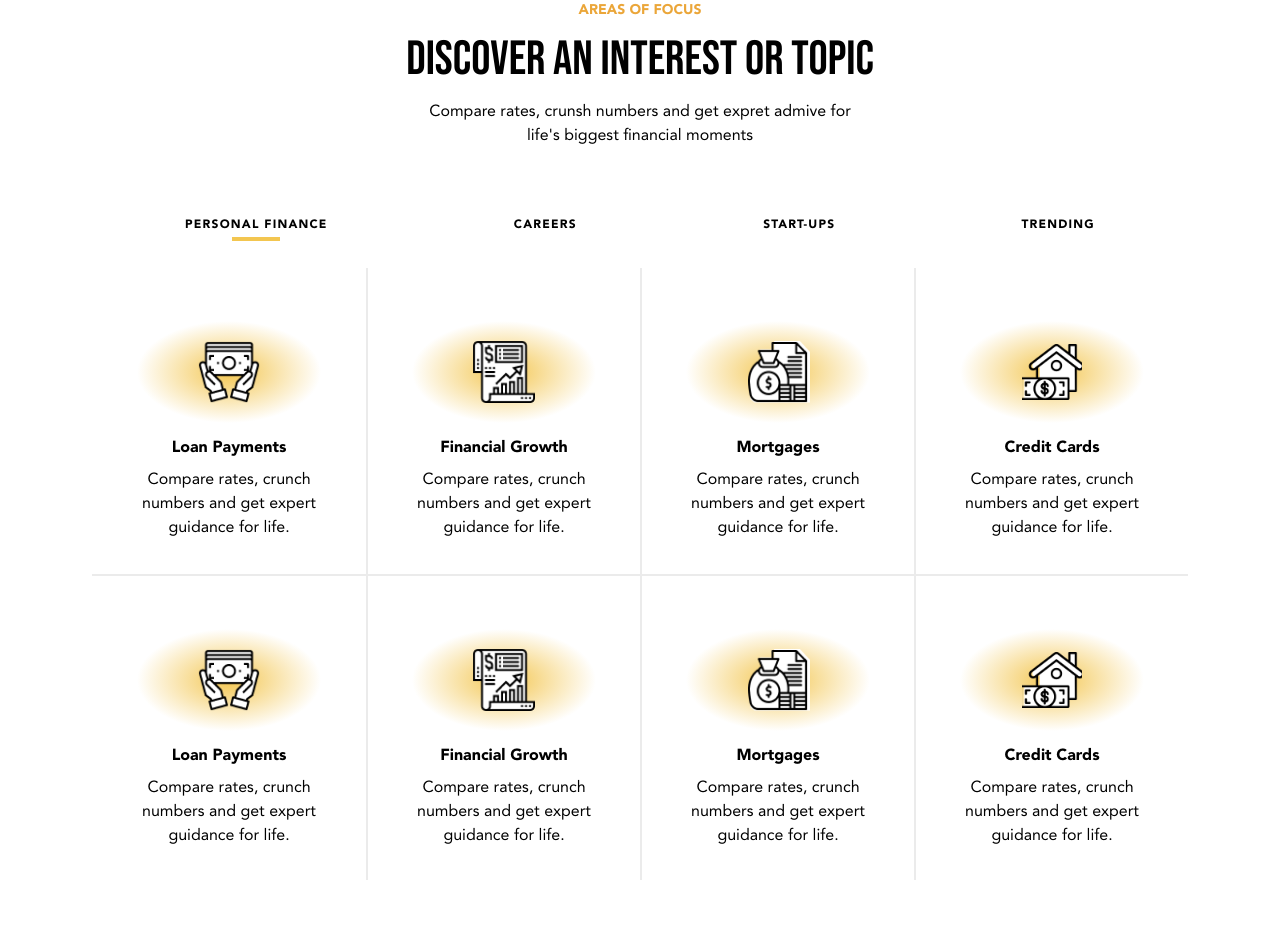
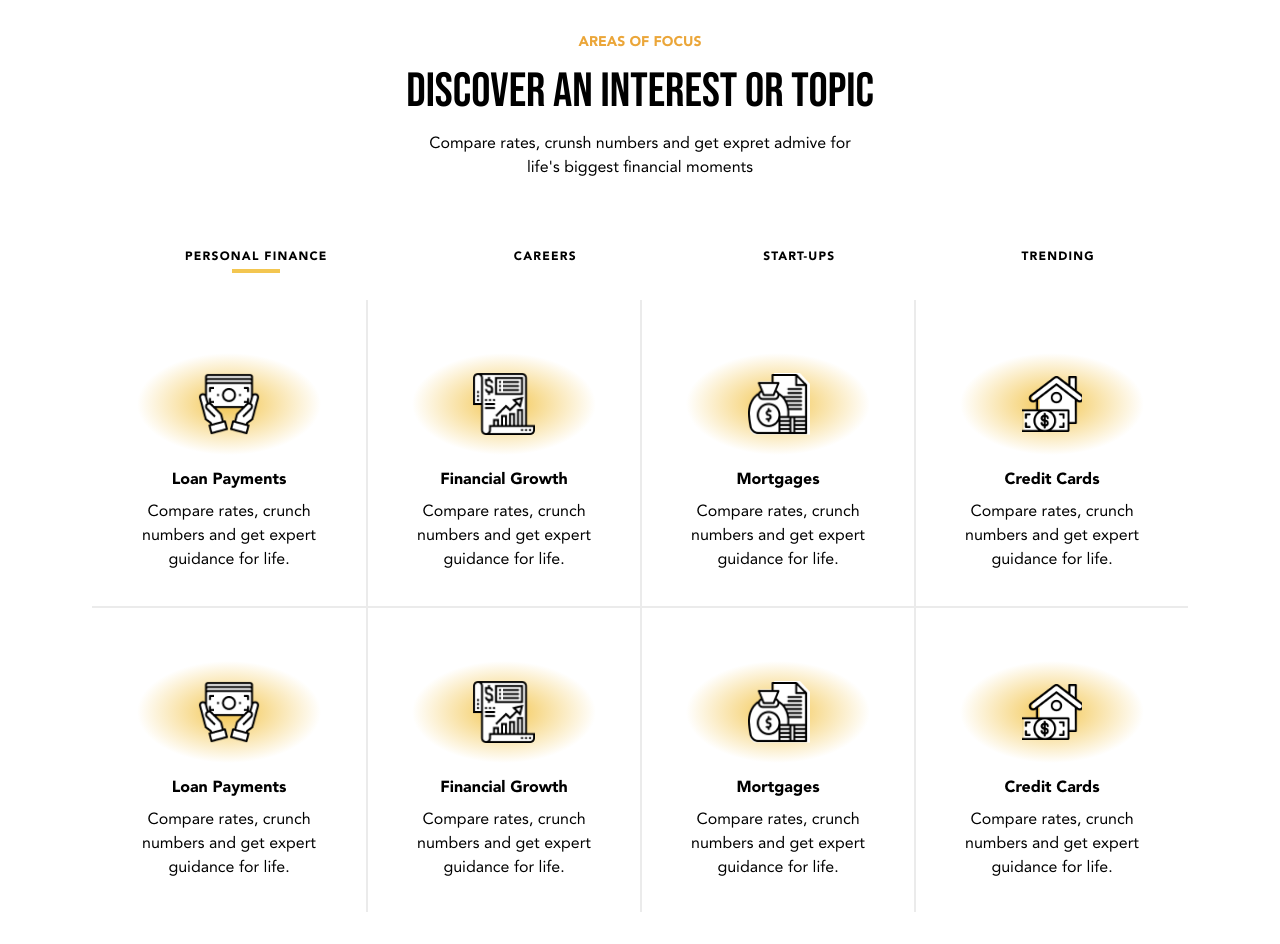
Before and after one commit to m87wheeler/intent-tech-test, a Next.js app: page / in a window 1280 px wide. Before the commit the page ends 880 px from the top, so only its background shows below. Built offline with nearby package versions, Linux system fonts and the light colour scheme.

Commit message:
chore: add transform functionality to topic grid

```diff
--- a/components/layout/section/section.tsx
+++ b/components/layout/section/section.tsx
@@ -4,7 +4,7 @@ type Props = { header?: React.ReactNode; children: React.ReactNode };
 
 const Section = ({ header, children }: Props) => {
   return (
-    <section className="section px-8 flex flex-column gap-8">
+    <section className="section p-8 flex flex-column gap-8">
       {header}
       {children}
     </section>
--- a/components/layout/topic/topic-grid-navigation.tsx
+++ b/components/layout/topic/topic-grid-navigation.tsx
@@ -14,12 +14,12 @@ const TopicGridNavigation = ({
 }: Props) => {
   return (
     <nav className="py-8">
-      <ul className="w-full flex flex-col md:flex-row md:justify-around">
+      <ul className="w-full flex flex-col md:flex-row md:justify-around items-center">
         {navigationItems.map((item, i: number) => (
           <li key={i}>
             <button
               className={cn(
-                "relative topic-grid__nav-button uppercase text-xs font-bold tracking-widest",
+                "relative mb-4 md:mb-0 topic-grid__nav-button uppercase text-xs font-bold tracking-widest",
                 { "topic-grid__nav-button--active": activeItem === i }
               )}
               onClick={() => handleActiveItem(i)}
--- a/components/layout/topic/topic-grid.tsx
+++ b/components/layout/topic/topic-grid.tsx
@@ -2,14 +2,40 @@ import * as React from "react";
 import Topic from "~/components/atom/topic";
 import { TopicType } from "~/types";
 
-type Props = { navigation?: React.ReactNode; topics: TopicType[] };
+type Props = {
+  navigation?: React.ReactNode;
+  topics: TopicType[];
+  activePage: number;
+};
 
-const TopicGrid = ({ navigation, topics }: Props) => {
+const TEMP_PAGE_VALUE = 4;
+
+const TopicGrid = ({ navigation, topics, activePage }: Props) => {
   return (
-    <div>
+    <div className="overflow-hidden">
       {navigation}
+      <div
+        className="relative flex"
+        // TODO responsiveness requires additional work between 555-767px
+        style={{
+          width: `${100 * TEMP_PAGE_VALUE}%`,
+          transform: `translateX(-${(100 / TEMP_PAGE_VALUE) * activePage}%)`,
+          transition: "transform 350ms ease-in-out",
+        }}
+        // ? I left this in as feedback would be welcomed...tailwind just wasn't having it!
+        // className={`relative flex w-[${
+        //   TEMP_PAGE_VALUE * 100
+        // }%] transition-all duration-500 translate-x-[-${
+        //   (100 / TEMP_PAGE_VALUE) * activePage
+        // }%]`}
+      >
         {Array.isArray(topics) ? (
-        <ul className="flex flex-col md:grid md:grid-cols-2 grid-rows-2 auto-rows-fr lg:grid-cols-4">
+          // ? mimic additional grid views
+          Array.from(Array(4)).map((_, i: number) => (
+            <ul
+              key={i}
+              className="flex flex-col md:grid md:grid-cols-2 grid-rows-2 auto-rows-fr lg:grid-cols-4"
+            >
               {topics.map(({ id, ...rest }: TopicType) => (
                 <li
                   key={id}
@@ -19,9 +45,11 @@ const TopicGrid = ({ navigation, topics }: Props) => {
                 </li>
               ))}
             </ul>
+          ))
         ) : (
           <></>
         )}
+      </div>
     </div>
   );
 };
--- a/pages/index.tsx
+++ b/pages/index.tsx
@@ -28,6 +28,7 @@ const HomePage = ({ data }: Props) => {
         }
       >
         <TopicGrid
+          activePage={activeItem}
           navigation={
             <TopicGridNavigation
               navigationItems={[
```
Lines whose indentation alone changed are shown as unchanged.
